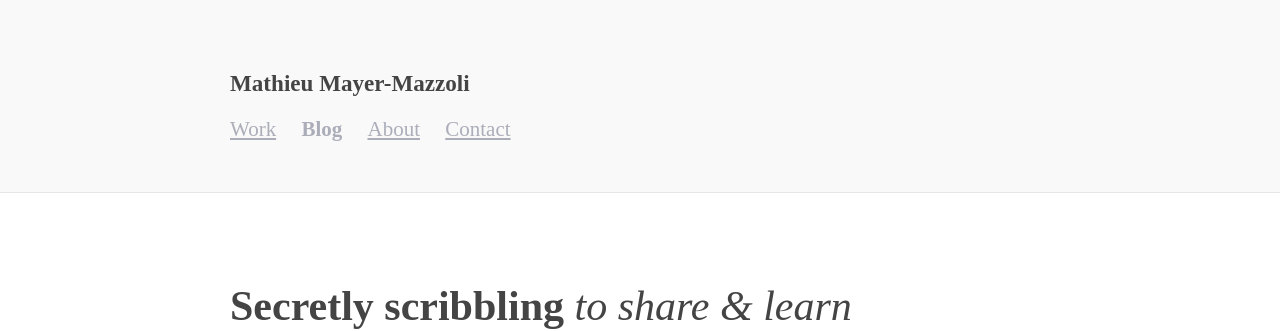
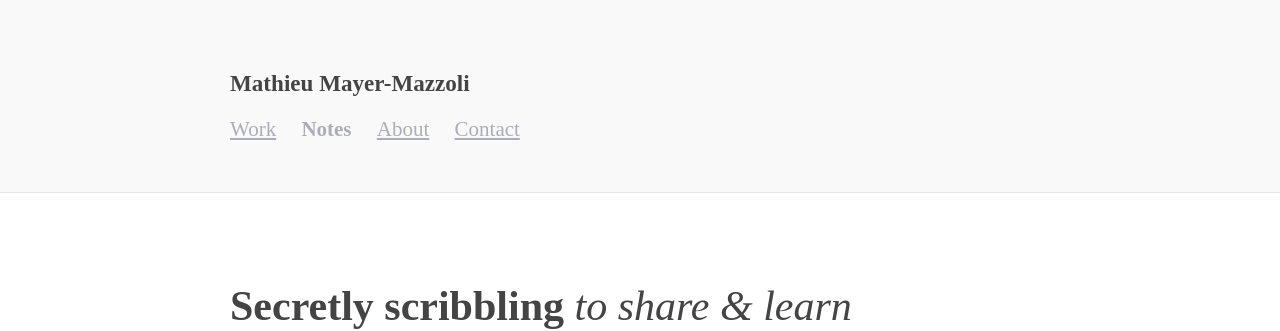
Before and after one commit to mx3m/mx3m.github.io, a Jekyll site: the page built from blog.html, in a window 1280 px wide. Shown: the top 331 px of the page. Built offline with Jekyll 4.4.1, drawn with Linux system fonts in a browser that asks for light colours; nearby versions of some CDN libraries; Markdown is read by kramdown in place of the engine named in the settings.

Commit message:
"notes" Menu title changed

```diff
--- a/_includes/header.html
+++ b/_includes/header.html
@@ -32,7 +32,7 @@
                      <nav class="navigation">
                         <ul class="menu">
                             <li><a href="{{ site.baseurl }}index.html" data-page-id="index">Work</a></li>
-                            <li><a href="{{ site.baseurl }}blog.html" data-page-id="blog">Blog</a></li>
+                            <li><a href="{{ site.baseurl }}blog.html" data-page-id="blog">Notes</a></li>
                             <li><a href="{{ site.baseurl }}about.html" data-page-id="about">About</a></li>
                             <li><a href="{{ site.baseurl }}contact.html" data-page-id="contact">Contact</a></li>
                         </ul>
--- a/blog.html
+++ b/blog.html
@@ -1,6 +1,6 @@
 ---
 layout: default
-title: Blog
+title: Notes
 id: blog
 ---
 
```
